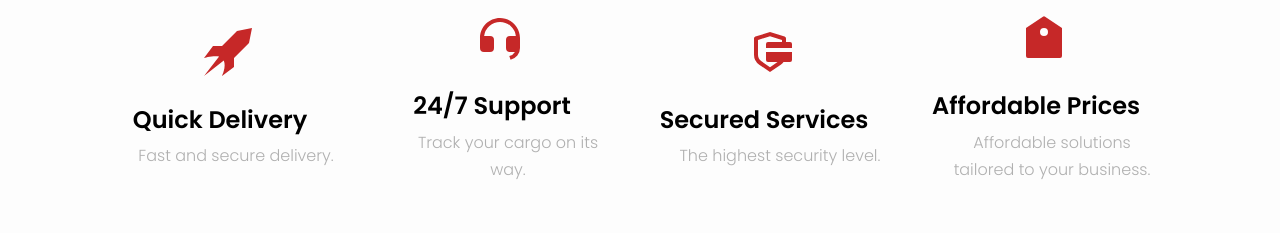
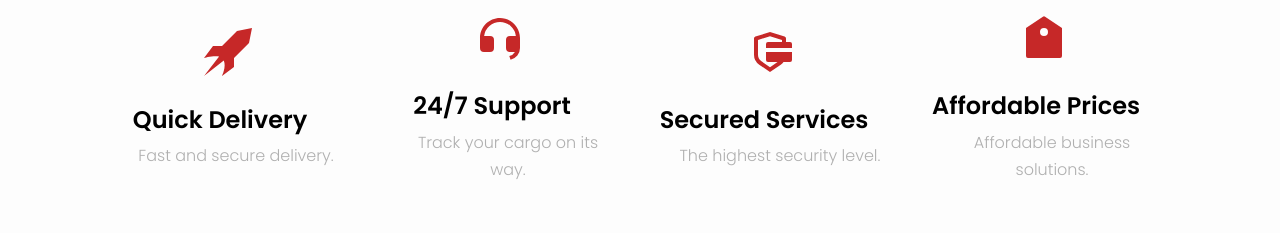
Before and after one commit to Roche001/Logistics-company, a React (Create React App) app: page / in a window 1280 px wide. Shown: the part 900-1133 px from the top of the page. Built offline with nearby package versions, Linux system fonts and the light colour scheme.

Commit message:
updae changes

```diff
--- a/src/components/home/Home.jsx
+++ b/src/components/home/Home.jsx
@@ -62,7 +62,7 @@ const Home = () => {
               <RiPriceTagFill />
             </span>
             <h4>Affordable Prices</h4>
-            <p>Affordable solutions tailored to your business.</p>
+            <p>Affordable business solutions.</p>
           </div>
         </div>
       </div>
```
